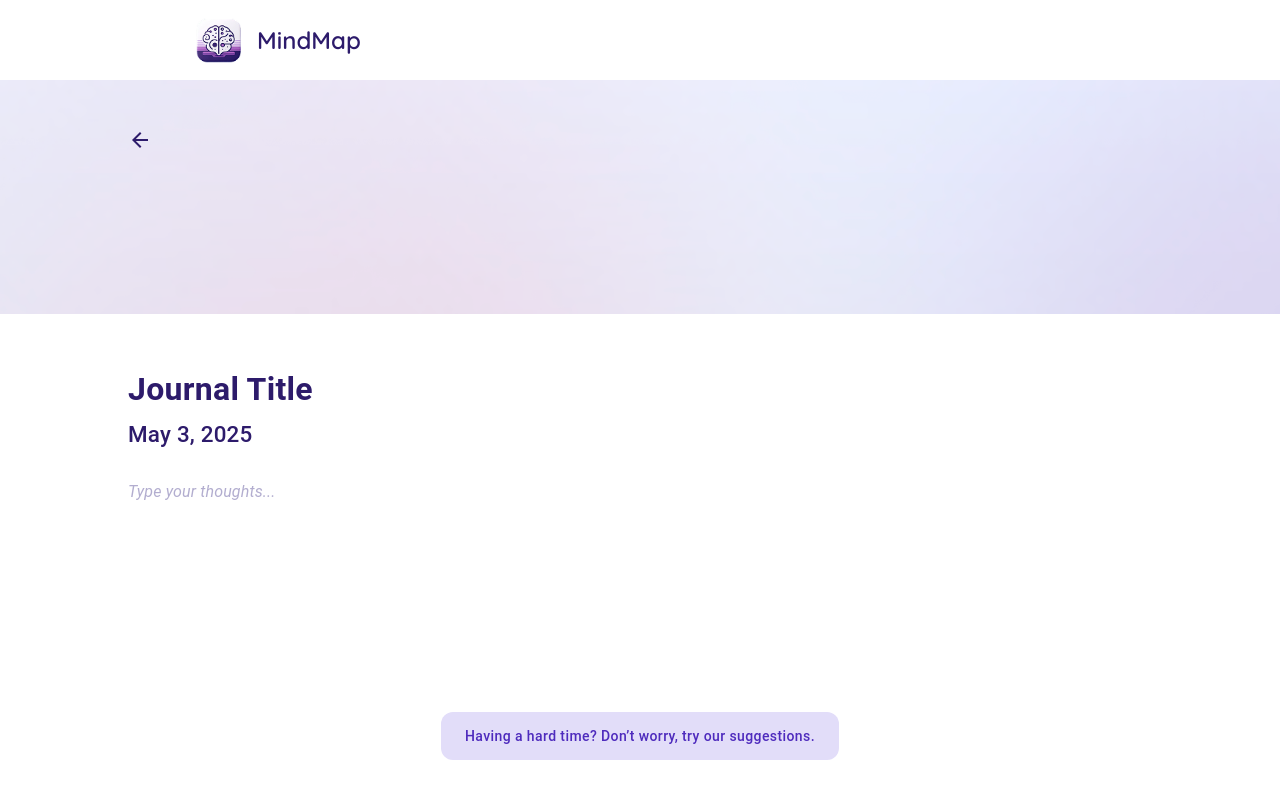
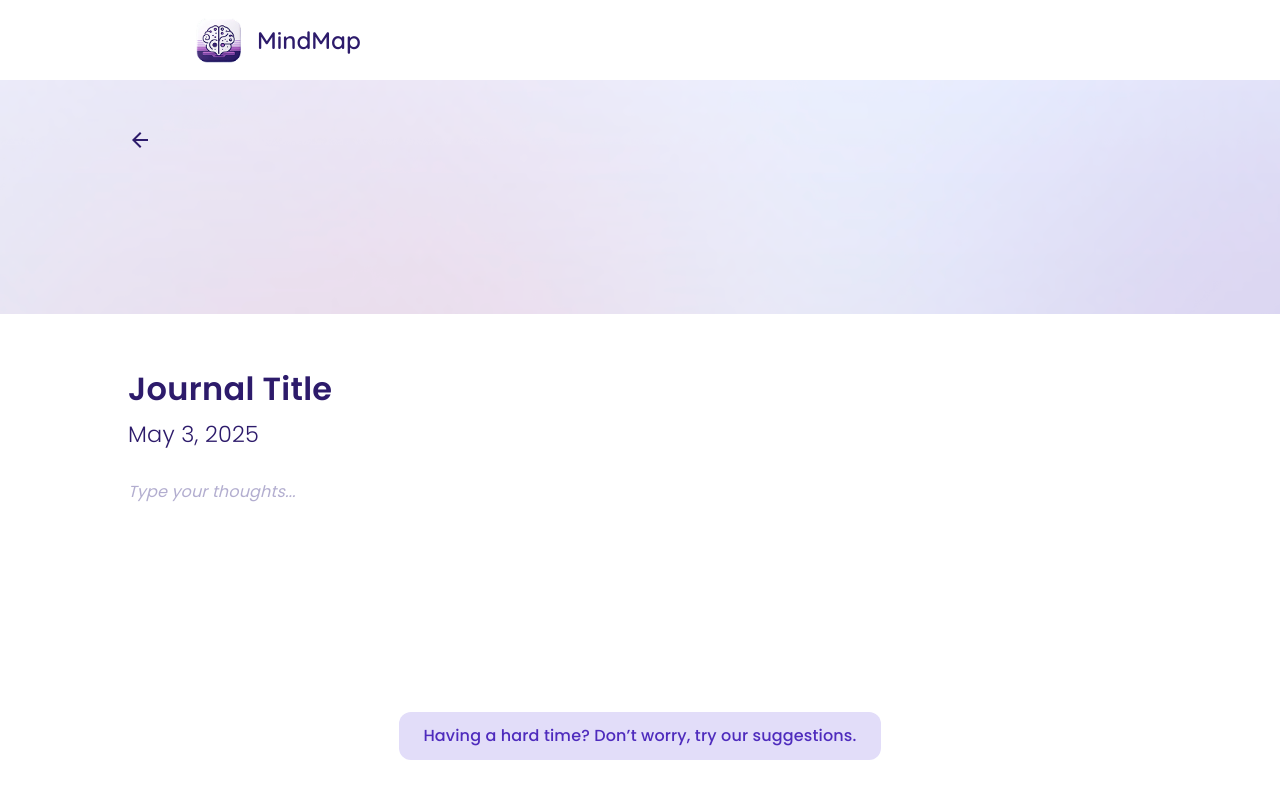
Before and after one commit to wncelrcn/MindMap, a Next.js app: page /create-entry in a window 1280 px wide. Built offline with nearby package versions, Linux system fonts and the light colour scheme; some icons are missing.

Commit message:
fix(create-entry): fixed fonts not showing up in create journal entry

```diff
--- a/components/recent_journal.js
+++ b/components/recent_journal.js
@@ -17,7 +17,7 @@ const poppins = Poppins({
   variable: "--font-poppins",
 });
 
-const raleway = Poppins({
+const raleway = Raleway({
   subsets: ["latin"],
   weight: ["100", "200", "300", "400", "500", "600", "700", "800", "900"],
   variable: "--font-raleway",
--- a/pages/create-entry/index.js
+++ b/pages/create-entry/index.js
@@ -4,6 +4,25 @@ import Head from "next/head";
 import Image from "next/image";
 import Link from "next/link";
 import { useState } from "react";
+import { Poppins, Raleway, Quicksand } from "next/font/google";
+
+const poppins = Poppins({
+  subsets: ["latin"],
+  weight: ["100", "200", "300", "400", "500", "600", "700", "800", "900"],
+  variable: "--font-poppins",
+});
+
+const raleway = Raleway({
+  subsets: ["latin"],
+  weight: ["100", "200", "300", "400", "500", "600", "700", "800", "900"],
+  variable: "--font-raleway",
+});
+
+const quicksand = Quicksand({
+  weight: ["300", "400", "500", "600", "700"],
+  subsets: ["latin"],
+  variable: "--font-quicksand",
+});
 
 export default function Journal() {
   const [title, setTitle] = useState("Journal Title");
@@ -96,11 +115,13 @@ export default function Journal() {
                   fontWeight: 600,
                   color: "#2D1B6B",
                   lineHeight: "normal",
+                  fontFamily: poppins.style.fontFamily,
                 },
               }}
               sx={{
                 padding: 0,
                 height: "3rem",
+                fontFamily: poppins.style.fontFamily,
               }}
             />
           ) : (
@@ -117,11 +138,13 @@ export default function Journal() {
                   fontWeight: 600,
                   color: title ? "#2D1B6B" : "#A5A5A5",
                   lineHeight: "normal",
+                  fontFamily: poppins.style.fontFamily,
                 },
               }}
               sx={{
                 padding: 0,
                 height: "3rem",
+                fontFamily: poppins.style.fontFamily,
               }}
             />
           )}
@@ -132,6 +155,10 @@ export default function Journal() {
             fontWeight={500}
             fontSize="1.4rem"
             color="#2D1B6B"
+            sx={{
+              fontFamily: poppins.style.fontFamily,
+              fontWeight: 300,
+            }}
           >
             {getFormattedDate()}
           </Typography>
@@ -150,7 +177,11 @@ export default function Journal() {
                 fontStyle: content ? "normal" : "italic",
                 fontSize: "1rem",
                 color: "#4A3E8E",
+                fontFamily: poppins.style.fontFamily,
               },
+            }}
+            sx={{
+              fontFamily: poppins.style.fontFamily,
             }}
           />
         </Box>
@@ -184,7 +215,14 @@ export default function Journal() {
                 },
               }}
             >
-              Having a hard time? Don’t worry, try our suggestions.
+              <Typography
+                sx={{
+                  fontFamily: poppins.style.fontFamily,
+                  fontWeight: 500,
+                }}
+              >
+                Having a hard time? Don’t worry, try our suggestions.
+              </Typography>
             </Button>
           </Box>
         )}
```
